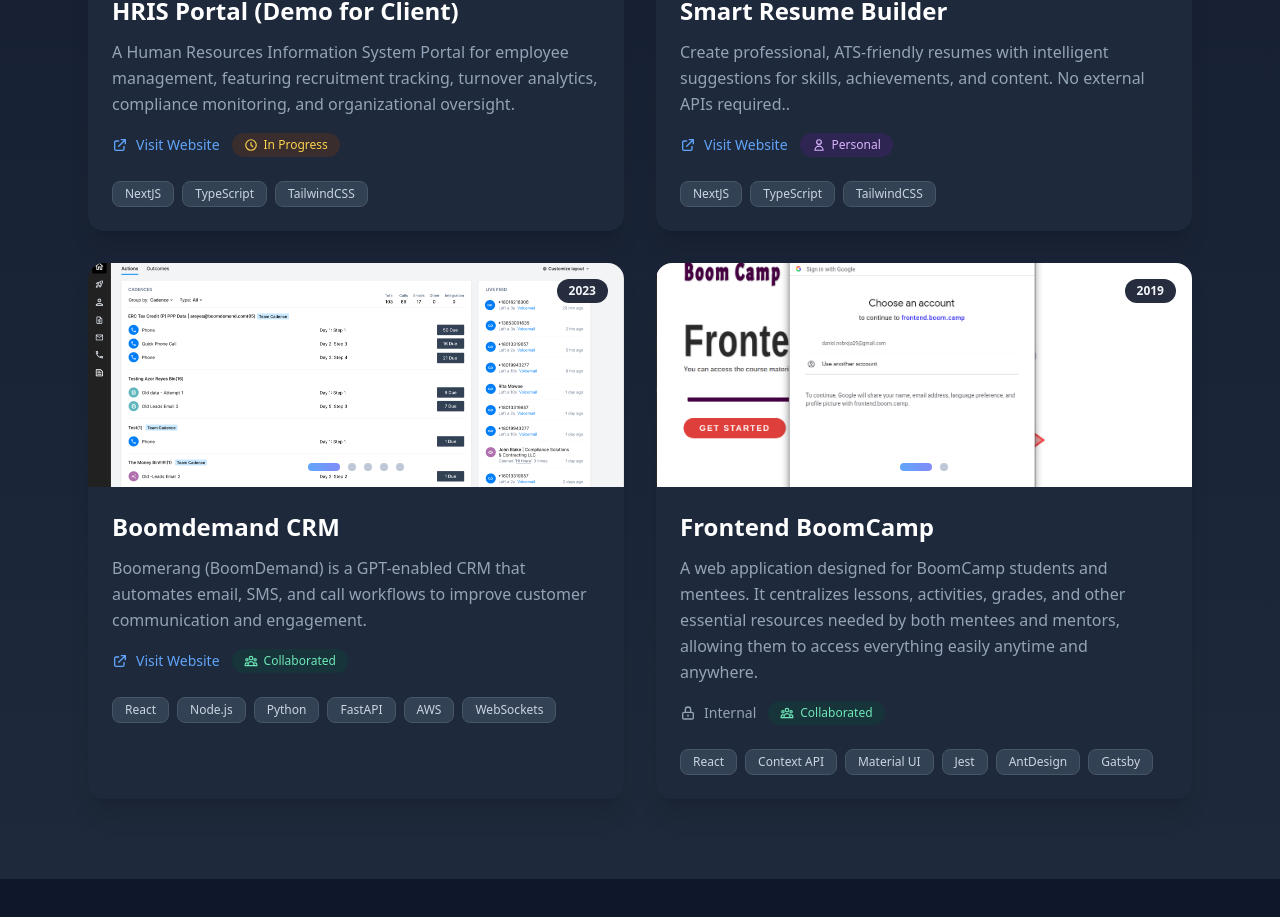
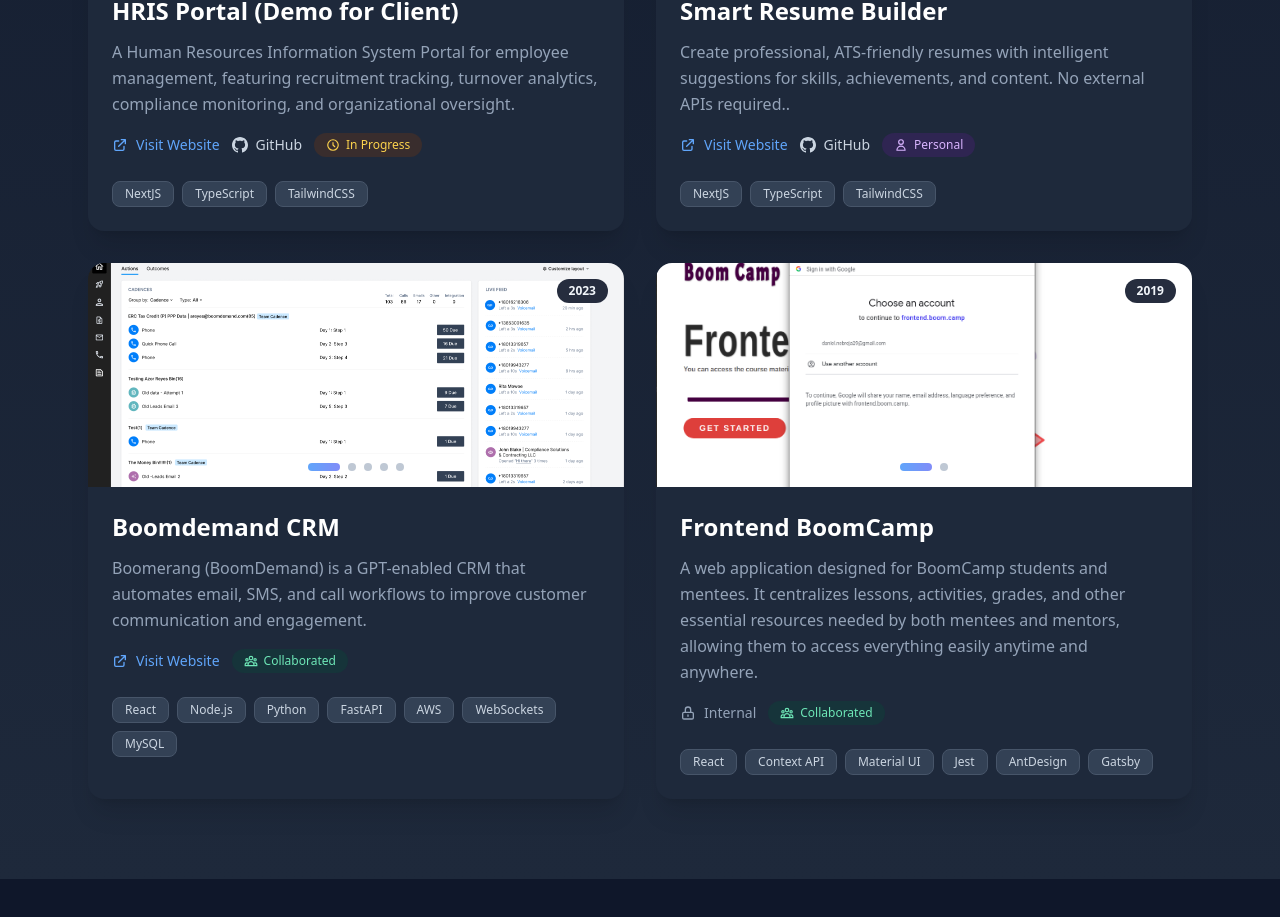
Before and after one commit to ogbry/bryan-web, a Next.js app: page / in a window 1280 px wide. Shown: the part 2712-3629 px from the top of the page. Built offline with nearby package versions, Linux system fonts and the light colour scheme.

Commit message:
add github links to project

```diff
--- a/components/Portfolio.tsx
+++ b/components/Portfolio.tsx
@@ -37,6 +37,7 @@
     tech: ["React", "Node.js", "Monday.com API", "TailwindCSS"],
     status: "In Progress",
     year: "2025",
+    github: "https://github.com/ogbry/aba-iss-portal",
     website: "https://aba-iss-portal.vercel.app/admin/dashboard",
   },
   {
@@ -46,6 +47,7 @@
     images: [hris_img1, hris_img2, hris_img3],
     tech: ["NextJS", "TypeScript", "TailwindCSS"],
     year: "2025",
+    github: "https://github.com/ogbry/hris-dashboard-nextjs",
     website: "https://hris-dashboard-nextjs.vercel.app",
     status: "In Progress",
   },
@@ -63,6 +65,7 @@
     // gradient: "from-blue-500 to-cyan-500",
     year: "2025",
     website: "https://smart-resume-builder-iota.vercel.app",
+    github: "https://github.com/ogbry/smart-resume-builder",
     type: "Personal",
   },
   {
@@ -76,7 +79,15 @@
       boomerangimg4,
       boomerangimg5,
     ],
-    tech: ["React", "Node.js", "Python", "FastAPI", "AWS", "WebSockets"],
+    tech: [
+      "React",
+      "Node.js",
+      "Python",
+      "FastAPI",
+      "AWS",
+      "WebSockets",
+      "MySQL",
+    ],
     // gradient: "from-emerald-500 to-teal-500",
     year: "2023",
     website: "https://boomerang.boomdemand.com/",
@@ -256,6 +267,25 @@
                         </>
                       )}
 
+                      {/* GitHub Link */}
+                      {project.github && (
+                        <a
+                          href={project.github}
+                          target="_blank"
+                          rel="noopener noreferrer"
+                          className="inline-flex items-center gap-2 text-sm text-slate-700 dark:text-slate-300 hover:text-slate-900 dark:hover:text-white transition-colors"
+                        >
+                          <svg
+                            className="w-4 h-4"
+                            fill="currentColor"
+                            viewBox="0 0 24 24"
+                          >
+                            <path d="M12 0c-6.626 0-12 5.373-12 12 0 5.302 3.438 9.8 8.207 11.387.599.111.793-.261.793-.577v-2.234c-3.338.726-4.033-1.416-4.033-1.416-.546-1.387-1.333-1.756-1.333-1.756-1.089-.745.083-.729.083-.729 1.205.084 1.839 1.237 1.839 1.237 1.07 1.834 2.807 1.304 3.492.997.107-.775.418-1.305.762-1.604-2.665-.305-5.467-1.334-5.467-5.931 0-1.311.469-2.381 1.236-3.221-.124-.303-.535-1.524.117-3.176 0 0 1.008-.322 3.301 1.23.957-.266 1.983-.399 3.003-.404 1.02.005 2.047.138 3.006.404 2.291-1.552 3.297-1.23 3.297-1.23.653 1.653.242 2.874.118 3.176.77.84 1.235 1.911 1.235 3.221 0 4.609-2.807 5.624-5.479 5.921.43.372.823 1.102.823 2.222v3.293c0 .319.192.694.801.576 4.765-1.589 8.199-6.086 8.199-11.386 0-6.627-5.373-12-12-12z" />
+                          </svg>
+                          GitHub
+                        </a>
+                      )}
+
                       {/* Project Type Badge */}
                       {project.type && (
                         <span
```
